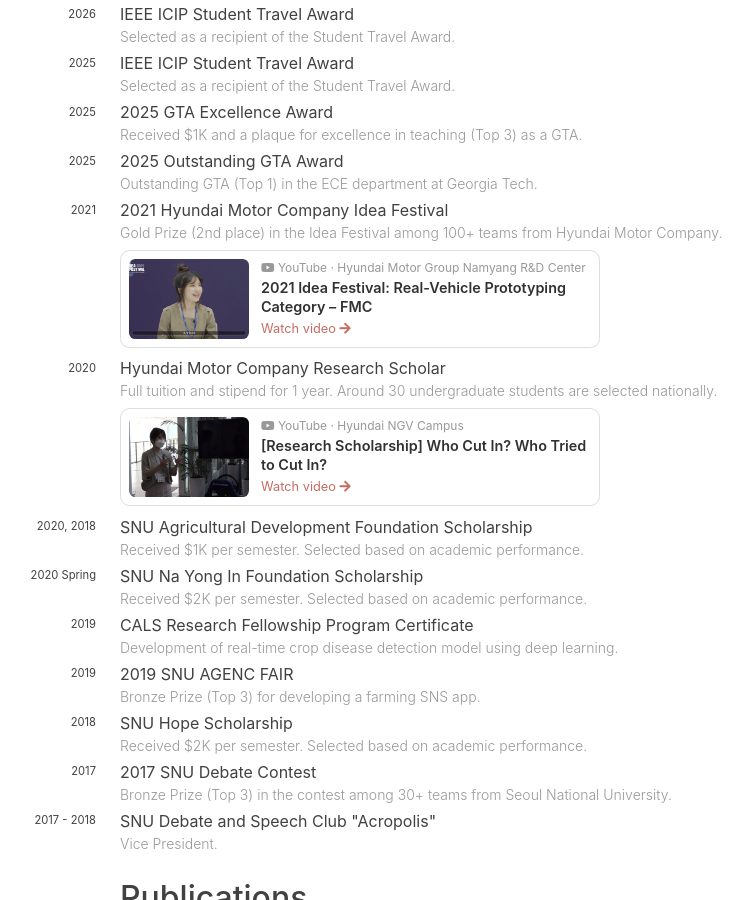
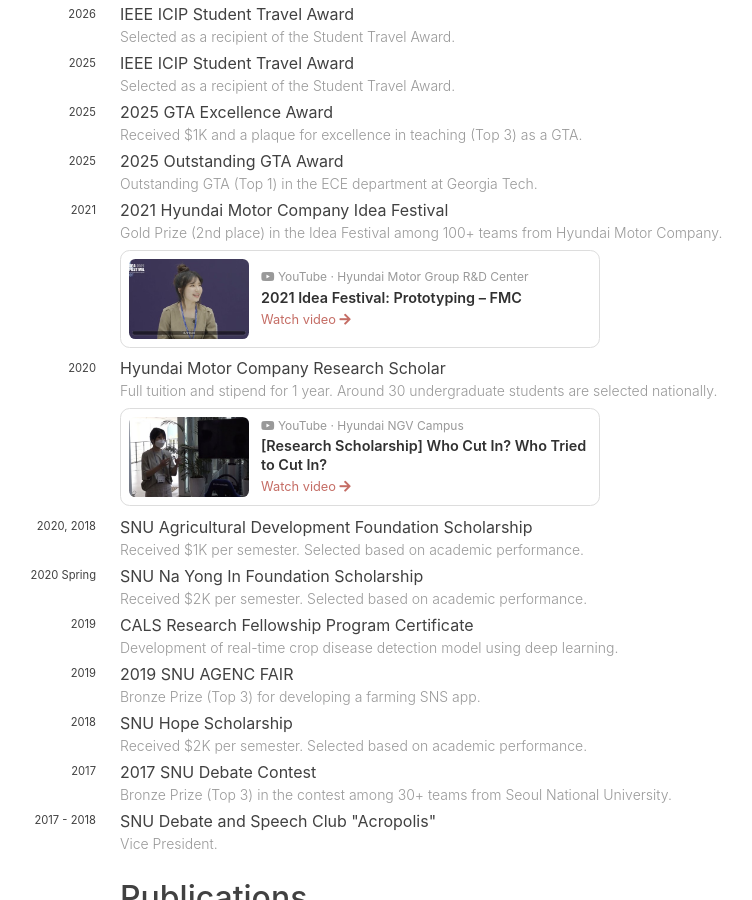
Before and after one commit to skvictoria/skvictoria.github.io, a Jekyll site: the page built from cv.md, in a window 1280 px wide and 900 px high, scrolled down 1773 px. Shown: the whole window, without its empty margins (212-964 px from the left). Built offline with Jekyll 4.4.1, drawn with Linux system fonts in a browser that asks for light colours; nearby versions of some CDN libraries; some web fonts are replaced.

Commit message:
Shorten Idea Festival video card title and source
Co-Authored-By: Claude Opus 5.5 (1M context) <noreply@anthropic.com>

```diff
--- a/_data/awards.yaml
+++ b/_data/awards.yaml
@@ -19,8 +19,8 @@
   year: "2021"
   image: /images/news/2021-hyundai-idea-festival.jpg
   article-url: https://www.youtube.com/watch?v=ti5-qb5g158
-  article-title: "2021 Idea Festival: Real-Vehicle Prototyping Category – FMC"
-  article-source: YouTube · Hyundai Motor Group Namyang R&D Center
+  article-title: "2021 Idea Festival: Prototyping – FMC"
+  article-source: YouTube · Hyundai Motor Group R&D Center
   article-icon: fab fa-youtube
   article-cta: Watch video
 
```
